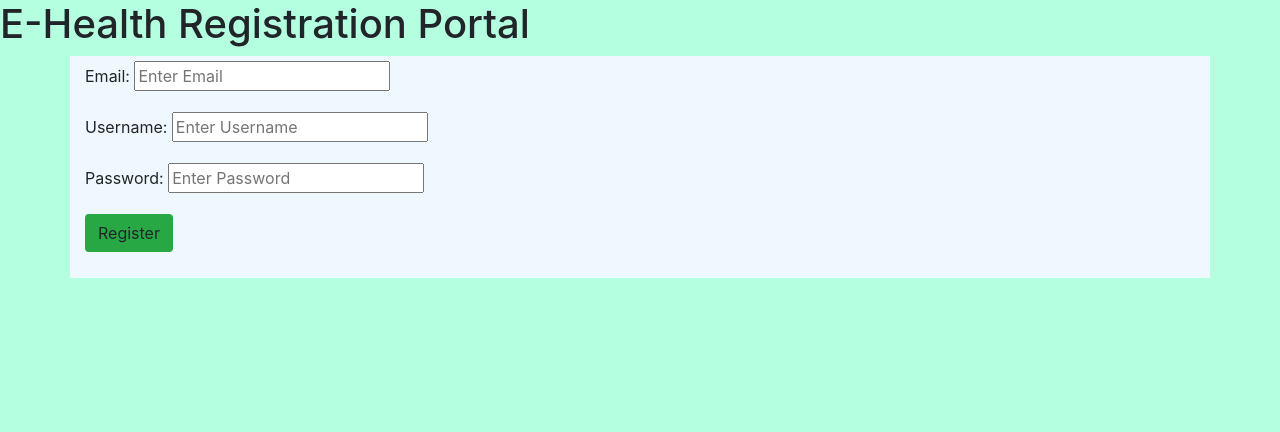
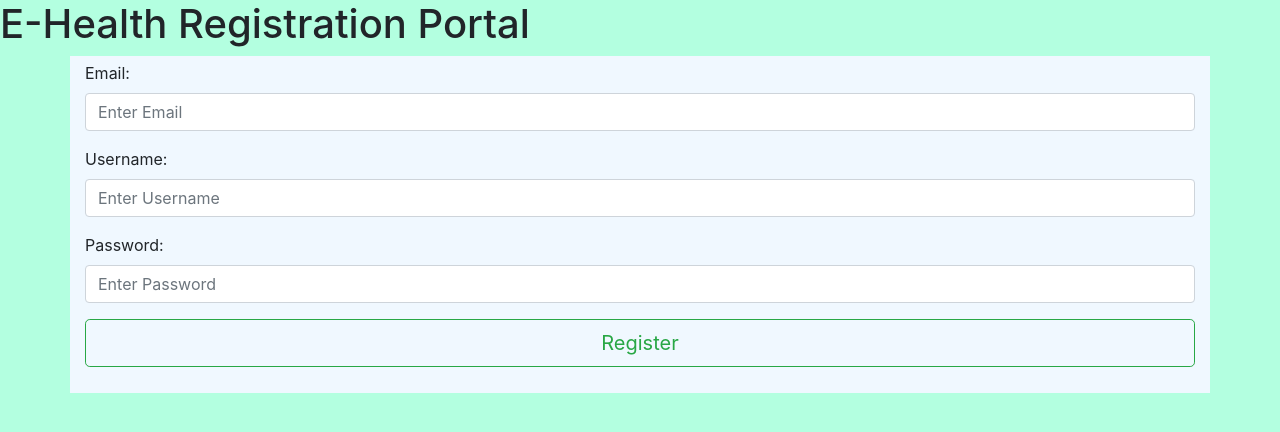
Before and after one commit to hugoh00/e-health-2021-assignment, a CodeIgniter app: page /database/index.php/welcome/registerLoad in a window 1280 px wide. Shown: the part 56-488 px from the top of the page. Run offline with CodeIgniter, Linux system fonts and the light colour scheme; data that the repository does not hold is empty; some libraries are stand-ins or nearby versions.

Commit message:
styling consistency

```diff
--- a/application/views/completedQuestionnaires.php
+++ b/application/views/completedQuestionnaires.php
@@ -1,4 +1,4 @@
-
+</head>
 <body style="background-color: #b3ffe0">
 <nav class="navbar navbar-expand-md bg-dark navbar-dark navbar-static-top">
 	<a class="navbar-brand" href="#">E-Health Navigation</a>
--- a/application/views/dashboard.php
+++ b/application/views/dashboard.php
@@ -1,4 +1,4 @@
-
+</head>
 <body style="background-color: #b3ffe0">
 <nav class="navbar navbar-expand-md bg-dark navbar-dark navbar-static-top">
 	<a class="navbar-brand" href="#">E-Health Navigation</a>
--- a/application/views/data.php
+++ b/application/views/data.php
@@ -1,4 +1,4 @@
-
+</head>
 <body style="background-color: #b3ffe0">
 <nav class="navbar navbar-expand-md bg-dark navbar-dark navbar-static-top">
 	<a class="navbar-brand" href="#">E-Health Navigation</a>
--- a/application/views/header.php
+++ b/application/views/header.php
@@ -16,4 +16,3 @@ defined('BASEPATH') OR exit('No direct script access allowed');
     <script type="text/javascript" src="https://www.gstatic.com/charts/loader.js"></script>
     <script src="https://ajax.googleapis.com/ajax/libs/jquery/1.12.4/jquery.min.js"></script>
 	<title><?php echo $username . $appName;?></title>
-</head>
--- a/application/views/register.php
+++ b/application/views/register.php
@@ -52,24 +52,24 @@ echo <<<_END
 		<form id="register" action="registerAttempt" method="post">
 		<div class="form-group">
 		<label for="regEmail">Email:</label>
-		<input type="email" name="regEmail" id="regEmail" placeholder="Enter Email" required>
+		<input type="email" class="form-control" name="regEmail" id="regEmail" placeholder="Enter Email" required>
 		</div>
 		<div class="form-group">
 		<label for="regUsername">Username:</label>
-		<input type="text" name="regUsername" id="regUsername" placeholder="Enter Username" required>
+		<input type="text" class="form-control" name="regUsername" id="regUsername" placeholder="Enter Username" required>
 		</div>
 		<div class="form-group">
 		<label for="regPassword">Password:</label>
-		<input type="text" name="regPassword" id="regPassword" placeholder="Enter Password" required>
+		<input type="text" class="form-control" name="regPassword" id="regPassword" placeholder="Enter Password" required>
 		</div>
-		<p><button class="btn bg-success" type="submit" name="register" value="register" onclick="formValidation();">Register</button>
+		<p><button class="btn btn-outline-success btn-lg btn-block" type="submit" name="register" value="register" onclick="formValidation();">Register</button>
 		</form>
 _END;
 ?>
 
 		<?php
 		if(isset($errorMessage)) {
-			echo "<p id='error'>$errorMessage</p>";
+			echo "<p style='color:red' id='error'>$errorMessage</p>";
 		}
 		?>
 	</div>
--- a/application/views/welcome.php
+++ b/application/views/welcome.php
@@ -43,7 +43,7 @@ defined('BASEPATH') OR exit('No direct script access allowed');
 
 	$url = "./index.php/signIn";
 	if(isset($errorMessage)) {
-		echo "<p id='error'>$errorMessage</p>";
+		echo "<p style='color:red' id='error'>$errorMessage</p>";
 		$url = "." . $url;
 	}
 
@@ -60,7 +60,7 @@ echo <<<_END
 		<label for="password">Password:</label>
 		<input type="text" class="form-control" name="password" id="password" placeholder="Enter Password">
 		</div>
-		<button class="btn bg-success" type="submit" name="login" value="login">Log In </button>
+		<button class="btn btn-outline-success btn-lg btn-block" type="submit" name="login" value="login">Log In </button>
 		</form>
 _END;
 
```
Also changed, not shown: application/views/dashboardEntry.php (+6 -2 lines), application/views/questionnaire.php (+9 -7 lines).
